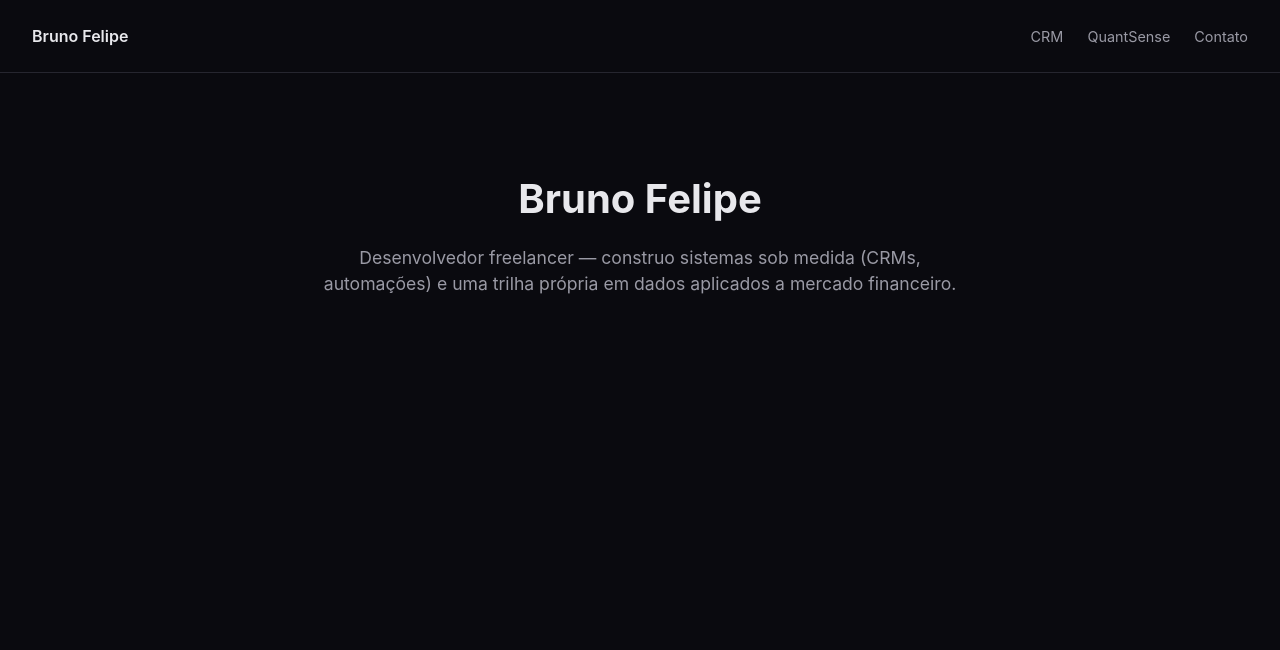
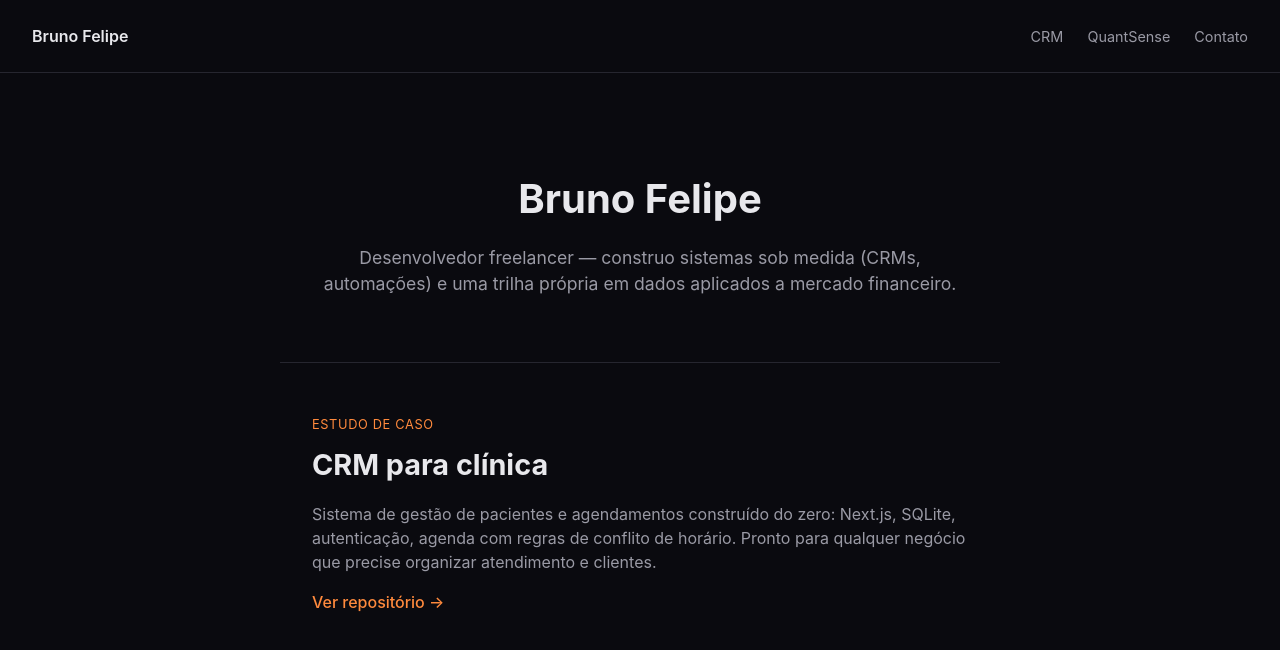
Before and after one commit to brunojfelipe-alt/portfolio-site, a Next.js app: page / in a window 1280 px wide. Shown: the top 650 px of the page. Built offline with nearby package versions, Linux system fonts and the light colour scheme.

Commit message:
Case study CRM

```diff
--- a/app/globals.css
+++ b/app/globals.css
@@ -40,3 +40,22 @@ body {
 }
 .hero h1 { font-size: 2.5rem; margin-bottom: 1rem; }
 .tagline { color: var(--muted); font-size: 1.1rem; }
+.case {
+  max-width: 720px;
+  margin: 0 auto;
+  padding: 3rem 2rem;
+  border-top: 1px solid var(--border);
+}
+.case-tag {
+  color: var(--accent);
+  font-size: 0.8rem;
+  text-transform: uppercase;
+  letter-spacing: 0.05em;
+}
+.case h2 { margin: 0.5rem 0 1rem; font-size: 1.8rem; }
+.case p { color: var(--muted); margin-bottom: 1rem; }
+.case-links a {
+  color: var(--accent);
+  text-decoration: none;
+  font-weight: 500;
+}
--- a/app/page.tsx
+++ b/app/page.tsx
@@ -17,6 +17,21 @@ export default function Home() {
           e uma trilha própria em dados aplicados a mercado financeiro.
         </p>
       </section>
+
+      <section id="crm" className="case">
+        <span className="case-tag">Estudo de caso</span>
+        <h2>CRM para clínica</h2>
+        <p>
+          Sistema de gestão de pacientes e agendamentos construído do zero:
+          Next.js, SQLite, autenticação, agenda com regras de conflito de horário.
+          Pronto para qualquer negócio que precise organizar atendimento e clientes.
+        </p>
+        <div className="case-links">
+          <a href="https://github.com/brunojfelipe-alt/crm-clinica-demo" target="_blank" rel="noopener">
+            Ver repositório →
+          </a>
+        </div>
+      </section>
     </main>
   );
 }
```
